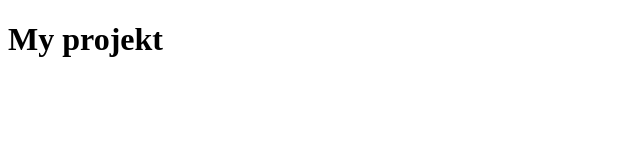
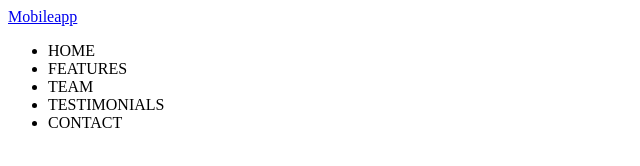
Before and after one commit to O1e2na/proekt2, a plain HTML site: page index.html in a window 1280 px wide. Shown: the whole page, without its empty margins (0-640 px from the left). Drawn offline with Linux system fonts and the light colour scheme.

Commit message:
add index file

```diff
--- a/index.html
+++ b/index.html
@@ -6,6 +6,19 @@
     <title>Document</title>
 </head>
 <body>
-    <h1>My projekt</h1>
+    <header>
+        <nav>
+            <a href="./index.html">Mobileapp</a>
+            <ul>
+                <li>HOME</li>
+                <li>FEATURES</li>
+                <li>TEAM</li>
+                <li>TESTIMONIALS</li>
+                <li>CONTACT</li>
+            </ul>
+        </nav>
+    </header>
+    <main></main>
+    <footer></footer>
 </body>
 </html>
```
